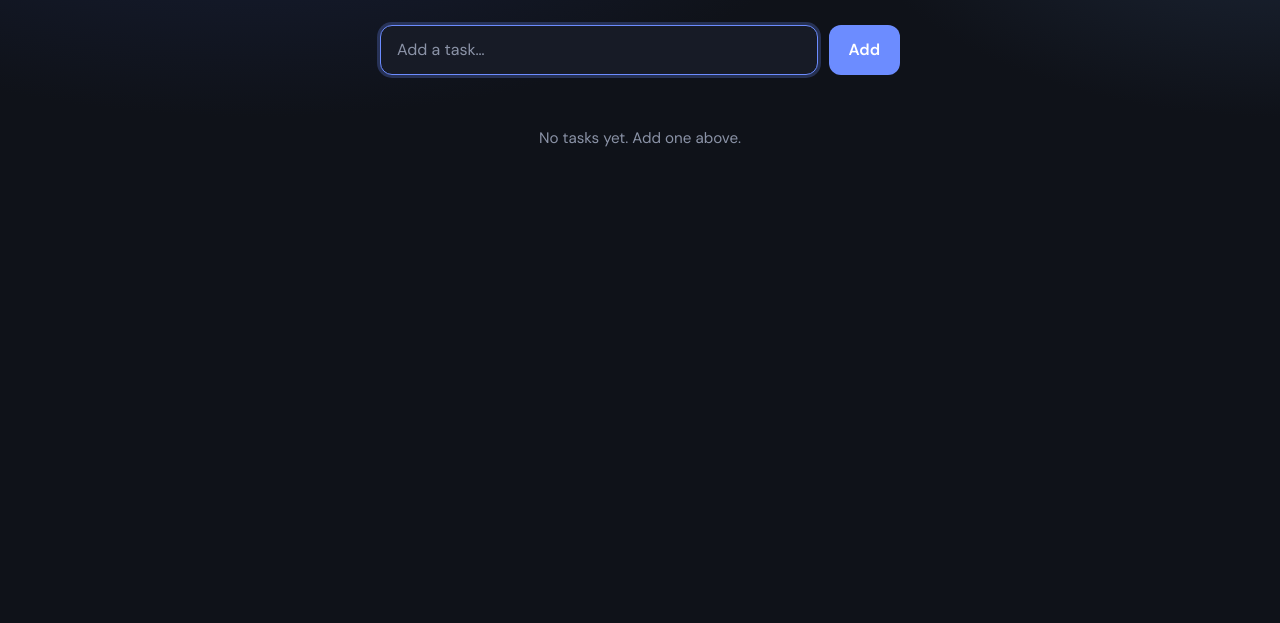
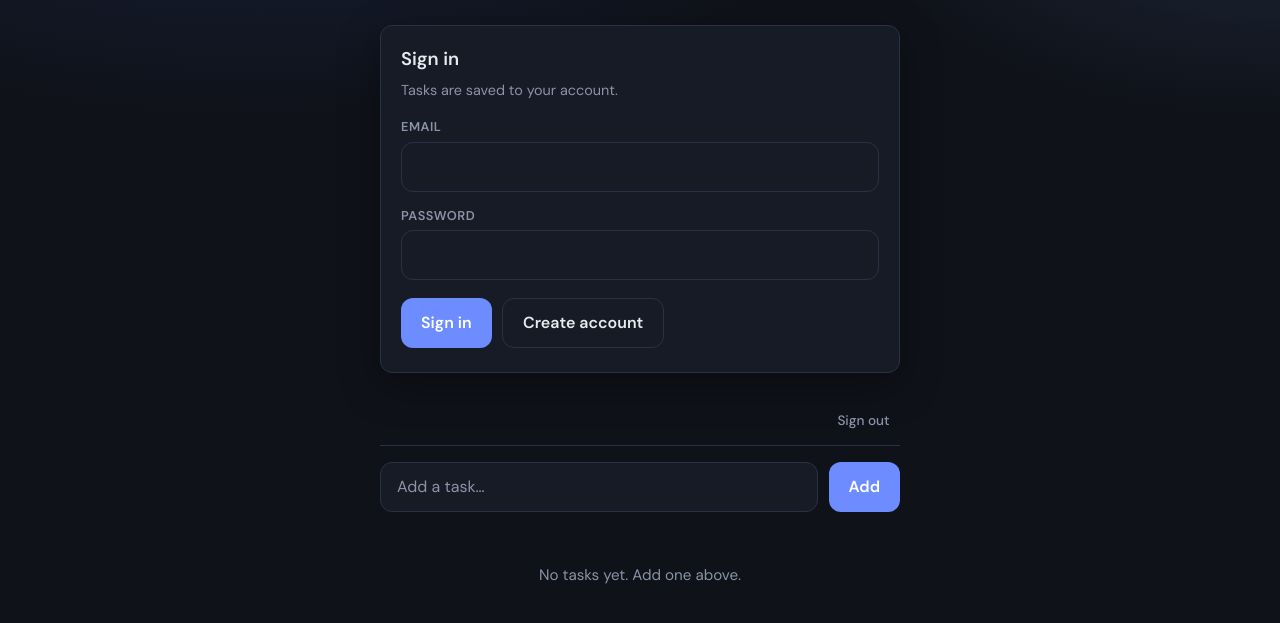
Before and after one commit to brittanyparity/todoapp, a plain HTML site: page index.html in a window 1280 px wide. Shown: the part 133-756 px from the top of the page. Drawn offline with Linux system fonts and the light colour scheme.

Commit message:
Implement authentication panel and task management UI in to-do application. Update styles for new components and adjust file paths for resources.

```diff
--- a/index.html
+++ b/index.html
@@ -10,7 +10,7 @@
       href="https://fonts.googleapis.com/css2?family=DM+Sans:ital,opsz,wght@0,9..40,400;0,9..40,500;0,9..40,600;0,9..40,700;1,9..40,400&display=swap"
       rel="stylesheet"
     />
-    <link rel="stylesheet" href="styles.css" />
+    <link rel="stylesheet" href="/styles.css" />
   </head>
   <body>
     <div class="app">
@@ -18,6 +18,53 @@
         <h1 class="title">To-do</h1>
         <p class="subtitle">Stay on top of what matters.</p>
       </header>
+
+      <section class="auth-panel" id="auth-panel">
+        <h2 class="panel-title">Sign in</h2>
+        <p class="panel-hint">Tasks are saved to your account.</p>
+        <form class="auth-form" id="auth-form" autocomplete="on">
+          <label class="field">
+            <span class="field-label">Email</span>
+            <input
+              class="task-input"
+              id="auth-email"
+              name="email"
+              type="email"
+              autocomplete="email"
+              required
+            />
+          </label>
+          <label class="field">
+            <span class="field-label">Password</span>
+            <input
+              class="task-input"
+              id="auth-password"
+              name="password"
+              type="password"
+              autocomplete="current-password"
+              minlength="6"
+              required
+            />
+          </label>
+          <div class="auth-actions">
+            <button type="submit" class="btn btn-primary" id="auth-sign-in">
+              Sign in
+            </button>
+            <button type="button" class="btn btn-secondary" id="auth-sign-up">
+              Create account
+            </button>
+          </div>
+        </form>
+        <p class="feedback feedback-error" id="auth-error" role="alert" hidden></p>
+      </section>
+
+      <section class="todo-panel" id="todo-panel" hidden>
+        <div class="session-bar">
+          <span class="session-email" id="session-email"></span>
+          <button type="button" class="btn btn-ghost" id="sign-out">Sign out</button>
+        </div>
+
+        <p class="feedback feedback-error" id="task-error" role="alert" hidden></p>
 
         <form class="composer" id="composer" autocomplete="off">
           <label class="sr-only" for="task-input">New task</label>
@@ -30,8 +77,10 @@
             maxlength="500"
             required
           />
-        <button type="submit" class="btn btn-primary">Add</button>
+          <button type="submit" class="btn btn-primary" id="add-btn">Add</button>
         </form>
+
+        <p class="loading" id="tasks-loading" hidden>Loading tasks…</p>
 
         <div class="toolbar" id="toolbar" hidden>
           <span class="count" id="count-label" aria-live="polite"></span>
@@ -43,7 +92,8 @@
         <ul class="list" id="list" role="list"></ul>
 
         <p class="empty" id="empty">No tasks yet. Add one above.</p>
+      </section>
     </div>
-    <script src="app.js" defer></script>
+    <script type="module" src="/src/main.js"></script>
   </body>
 </html>
--- a/styles.css
+++ b/styles.css
@@ -239,3 +239,116 @@ body {
 .empty[hidden] {
   display: none;
 }
+
+.auth-panel {
+  padding: 1.25rem 1.25rem 1.5rem;
+  margin-bottom: 1.5rem;
+  background: var(--surface);
+  border: 1px solid var(--border);
+  border-radius: var(--radius);
+  box-shadow: var(--shadow);
+}
+
+.panel-title {
+  margin: 0 0 0.35rem;
+  font-size: 1.15rem;
+  font-weight: 600;
+}
+
+.panel-hint {
+  margin: 0 0 1rem;
+  color: var(--muted);
+  font-size: 0.9rem;
+}
+
+.auth-form {
+  display: flex;
+  flex-direction: column;
+  gap: 0.85rem;
+}
+
+.field {
+  display: flex;
+  flex-direction: column;
+  gap: 0.35rem;
+}
+
+.field-label {
+  font-size: 0.8rem;
+  font-weight: 600;
+  color: var(--muted);
+  text-transform: uppercase;
+  letter-spacing: 0.04em;
+}
+
+.auth-actions {
+  display: flex;
+  flex-wrap: wrap;
+  gap: 0.65rem;
+  margin-top: 0.25rem;
+}
+
+.btn-secondary {
+  padding: 0.75rem 1.25rem;
+  color: var(--text);
+  background: transparent;
+  border: 1px solid var(--border);
+}
+
+.btn-secondary:hover {
+  background: var(--surface-hover);
+}
+
+.feedback {
+  margin: 0.85rem 0 0;
+  font-size: 0.9rem;
+}
+
+.feedback-error {
+  color: var(--danger);
+}
+
+.feedback-info {
+  color: var(--muted);
+}
+
+.todo-panel {
+  display: block;
+}
+
+.session-bar {
+  display: flex;
+  align-items: center;
+  justify-content: space-between;
+  gap: 1rem;
+  margin-bottom: 1rem;
+  padding: 0.5rem 0;
+  border-bottom: 1px solid var(--border);
+}
+
+.session-email {
+  font-size: 0.9rem;
+  color: var(--muted);
+  overflow: hidden;
+  text-overflow: ellipsis;
+  white-space: nowrap;
+}
+
+.loading {
+  margin: 0 0 1rem;
+  font-size: 0.9rem;
+  color: var(--muted);
+}
+
+.loading[hidden] {
+  display: none;
+}
+
+button:disabled {
+  opacity: 0.55;
+  cursor: not-allowed;
+}
+
+button:disabled:active {
+  transform: none;
+}
```
Also changed, not shown: SUPABASE_SETUP.md (added, +40 -0 lines), src/lib/supabase.js (added, +22 -0 lines). Lines whose indentation alone changed are shown as unchanged.
